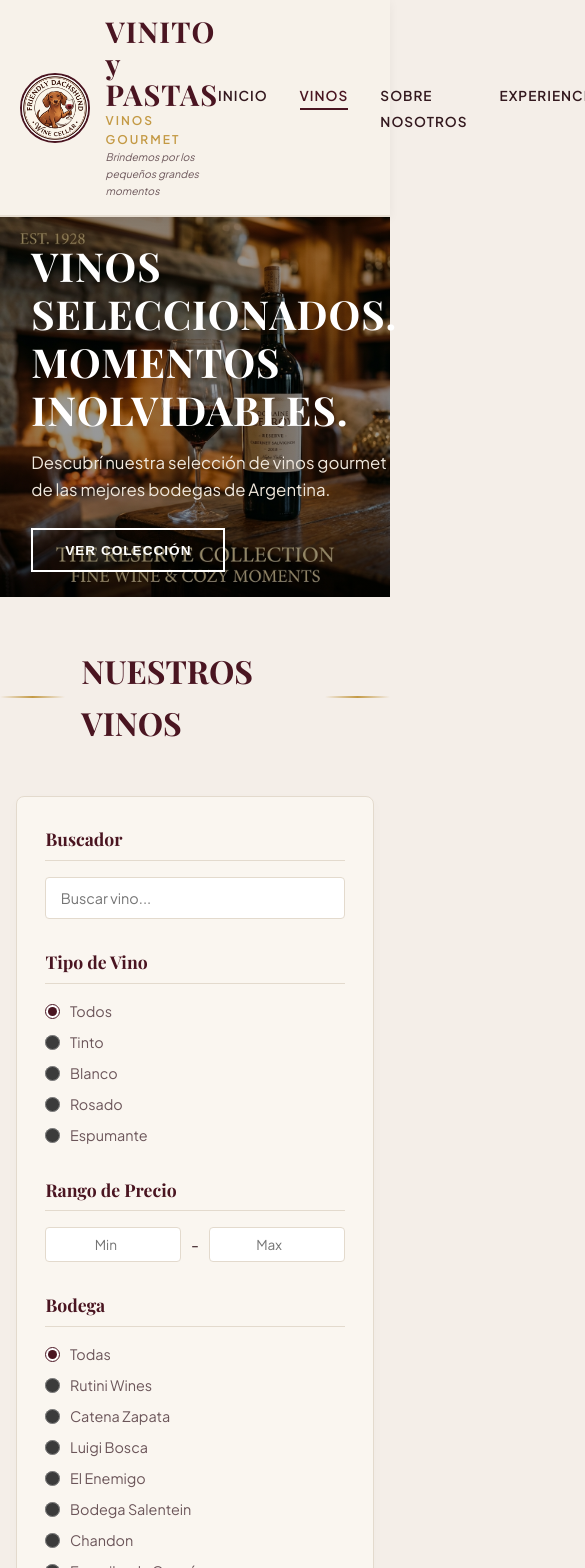
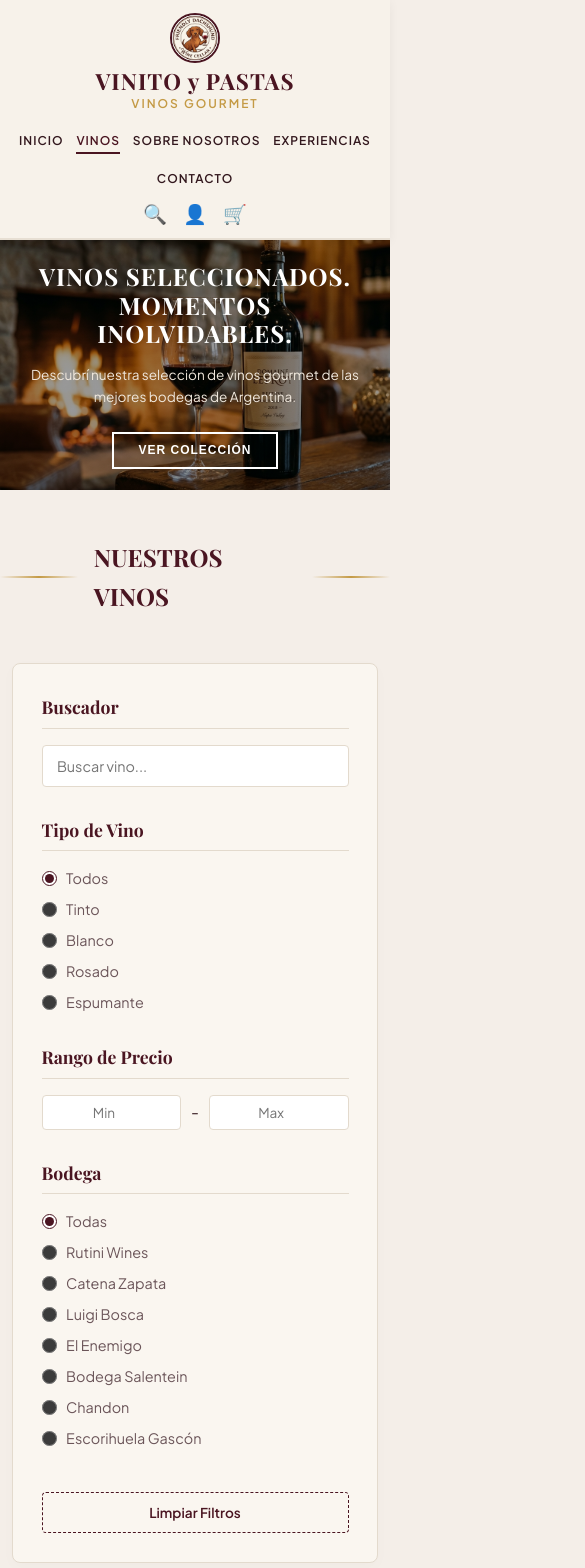
Before and after one commit to FrancoBeber/vinito-y-pastas, a React app in the folder frontend/: page / in a window 390 px wide. Shown: the top 1568 px of the page, 585 px wide, since content can reach past the window. Built offline with nearby package versions, Linux system fonts and the light colour scheme; no server answers; the HTML template or start-up script is replaced by a standard one; a web font is replaced by a local one.

Commit message:
Implement responsive CSS design for mobile and tablet screens

```diff
--- a/frontend/src/App.css
+++ b/frontend/src/App.css
@@ -570,7 +570,111 @@ body {
 }
 
 @media (max-width: 900px) {
+  .app-header {
+    padding: 1rem 3%;
+  }
+
+  .nav-links {
+    gap: 1.2rem;
+  }
+
   .catalog-container {
     grid-template-columns: 1fr;
+    gap: 2rem;
+    max-width: 98%;
+  }
+
+  .filters-sidebar {
+    position: relative;
+    top: 0;
+    margin-bottom: 1.5rem;
+  }
+
+  .cover-section {
+    padding: 0 5%;
+    height: 320px;
+  }
+
+  .cover-content h2 {
+    font-size: 2rem;
   }
 }
+
+@media (max-width: 600px) {
+  .app-header {
+    flex-direction: column;
+    gap: 0.8rem;
+    padding: 0.8rem 3%;
+    text-align: center;
+  }
+
+  .logo-block {
+    flex-direction: column;
+    gap: 0.4rem;
+  }
+
+  .logo-img {
+    width: 50px;
+    height: 50px;
+  }
+
+  .logo-text h1 {
+    font-size: 1.4rem;
+  }
+
+  .logo-slogan {
+    display: none; /* Hide slogan to save space on mobile */
+  }
+
+  .nav-links {
+    gap: 0.8rem;
+    flex-wrap: wrap;
+    justify-content: center;
+  }
+
+  .nav-links a {
+    font-size: 0.75rem;
+  }
+
+  .header-actions {
+    gap: 1rem;
+  }
+
+  .cover-section {
+    height: 250px;
+    text-align: center;
+    justify-content: center;
+  }
+
+  .cover-content h2 {
+    font-size: 1.5rem;
+  }
+
+  .cover-content p {
+    font-size: 0.85rem;
+  }
+
+  .btn-cover {
+    padding: 0.6rem 1.5rem;
+    font-size: 0.75rem;
+  }
+
+  .section-divider h2 {
+    font-size: 1.5rem;
+  }
+
+  .products-grid {
+    grid-template-columns: repeat(auto-fill, minmax(230px, 1fr));
+    gap: 1.2rem;
+  }
+
+  .wine-card-image {
+    height: 200px;
+  }
+
+  .features-bar {
+    grid-template-columns: 1fr;
+    gap: 1.5rem;
+    padding: 1.5rem 5%;
+  }
+}
```
